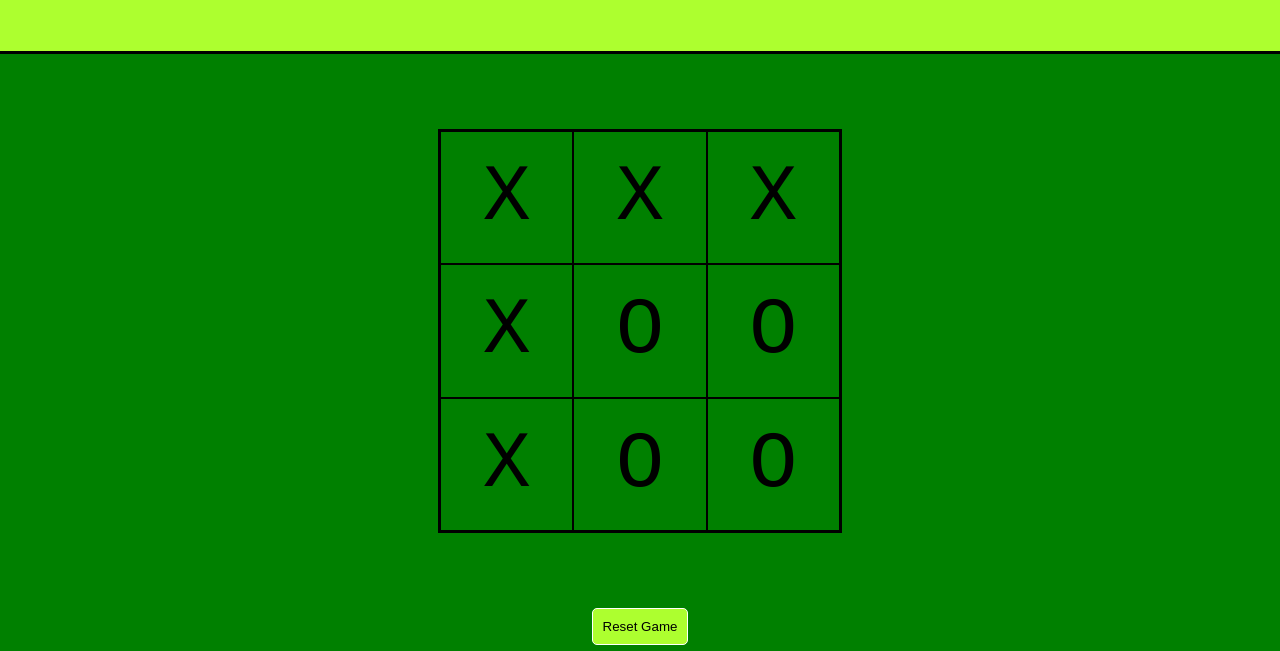
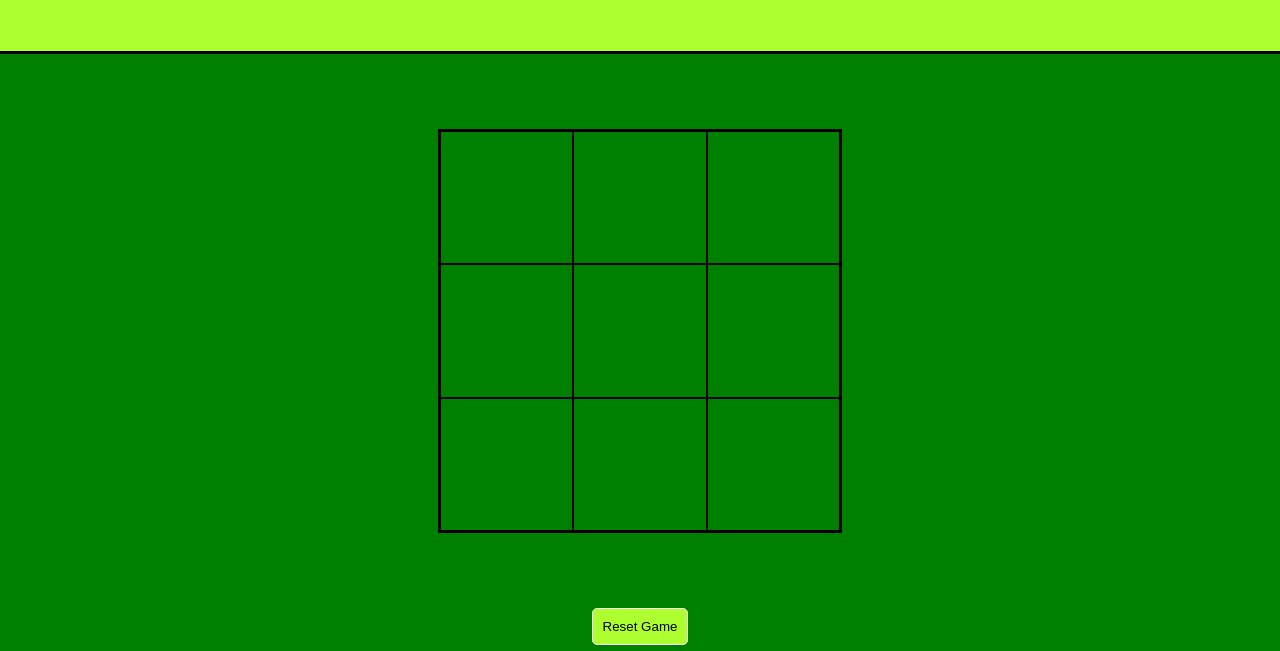
Before and after one commit to BulletToothTony/Tic-Tac-Toe, a plain HTML site: page index.html in a window 1280 px wide. Both pictures are taken after a click on the button "Reset Game". Shown: the part 149-800 px from the top of the page. Drawn offline with Linux system fonts and the light colour scheme.

Commit message:
Reset button function

```diff
--- a/index.html
+++ b/index.html
@@ -25,7 +25,7 @@
         <div class="insideDiv" id="8"></div>
     </div>
 
-    <button class="resetBtn">Reset Game</button>
+    <button class="resetBtn" id="resetBtn">Reset Game</button>
 
 
     <script src="script.js"></script>
--- a/script.js
+++ b/script.js
@@ -18,7 +18,15 @@ function markerPlace(e) {
 // module
 const gameBoard = (() => {
     const board = ["X", "X", "X", "X", "O", "O", "X", "O", "O"];
-    return {board}
+
+
+    const reset = () => {
+        for (let i = 0; i < board.length; i++) {
+            board[i] = '';
+        }
+    };
+
+    return {board, reset};
 })();
 
 
@@ -33,12 +41,23 @@ const player2 = createPlayer('Player 2', 'O');
 
 const renderGameBoard = (() => {
     const board = {gameBoard};
+    const resetBtn = document.getElementById('resetBtn')
     for (let i = 0; i< board.gameBoard.board.length; i++) {
         console.log(i)
         console.log(board.gameBoard.board[i])
         divs[i].innerHTML = board.gameBoard.board[i];
     }
     console.log(board)
+
+    resetBtn.addEventListener('click', (e) => {
+        console.log(e)
+        gameBoard.reset();
+        for (let i = 0; i< board.gameBoard.board.length; i++) {
+            console.log(i)
+            console.log(board.gameBoard.board[i])
+            divs[i].innerHTML = board.gameBoard.board[i];
+        }
+    });
 
     const player1 = createPlayer('Player 1', 'X');
     const player2 = createPlayer('Player 2', 'O');
```
